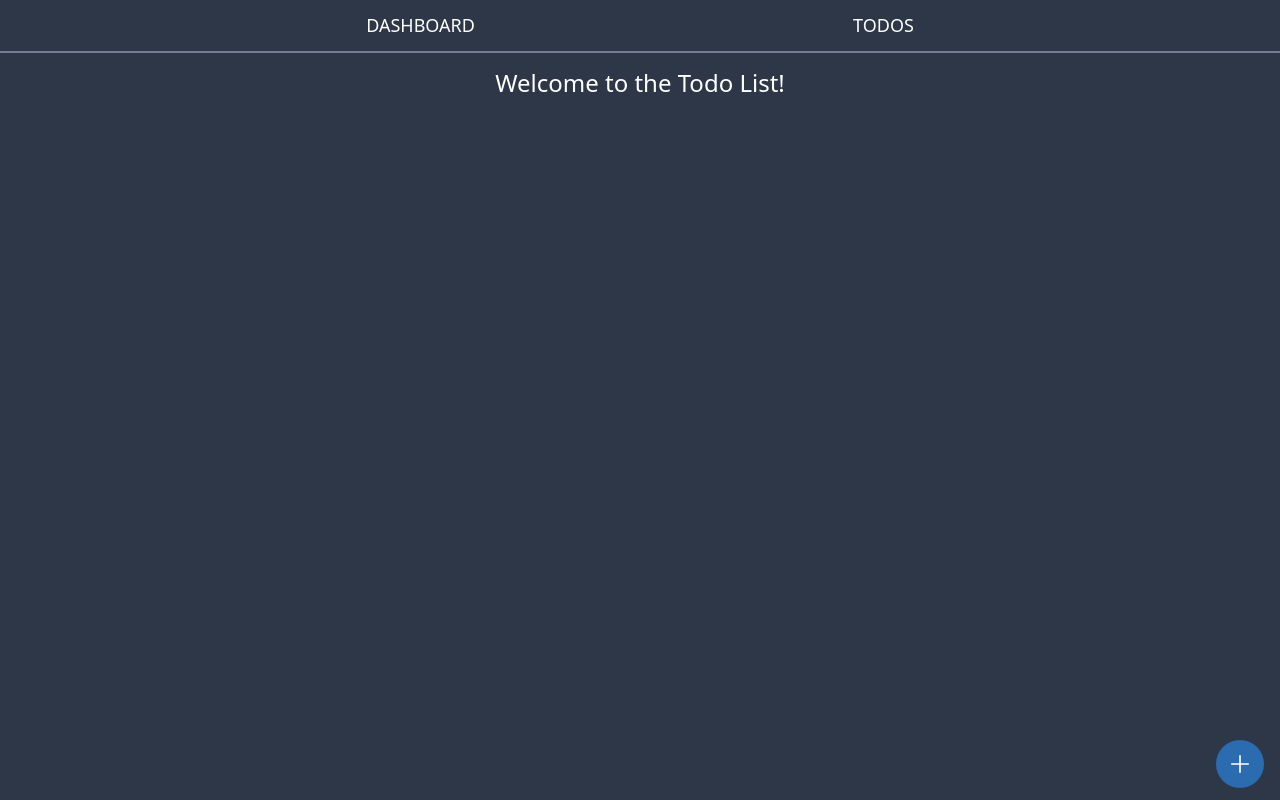
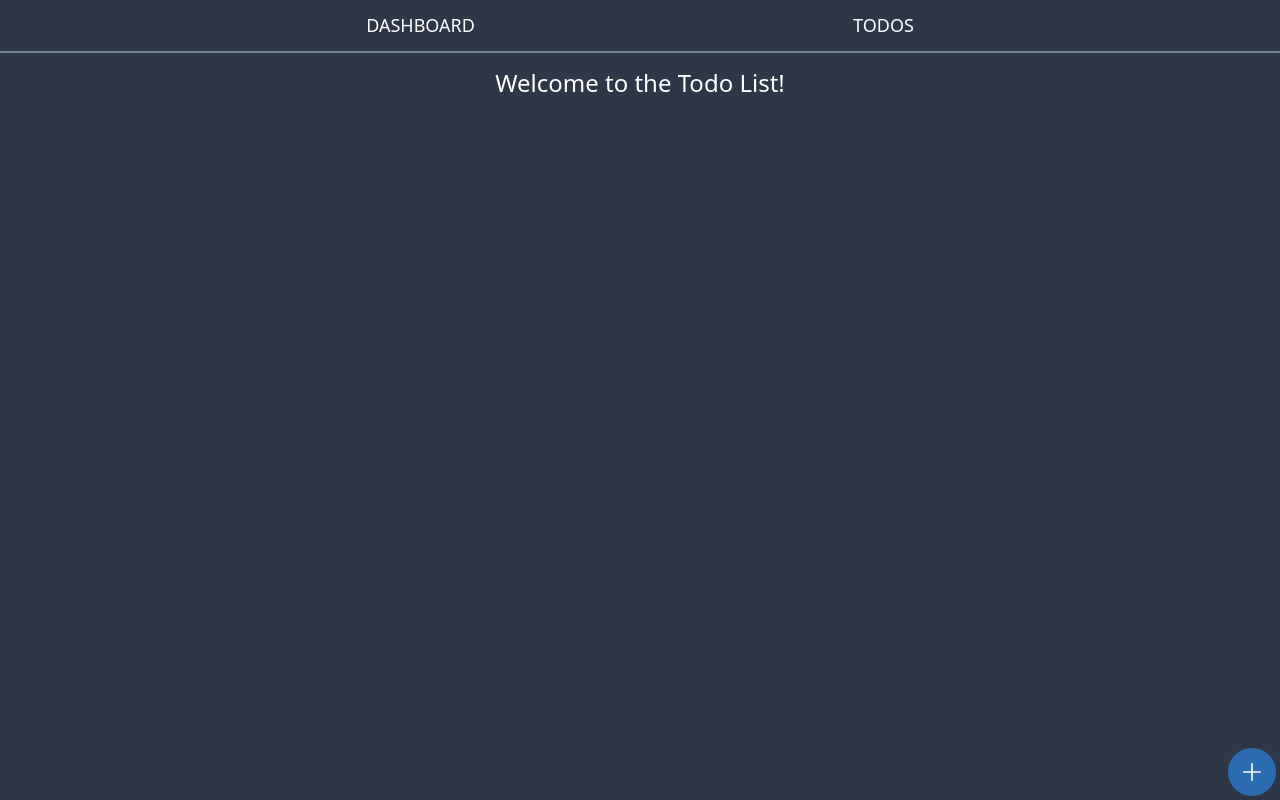
Before and after one commit to georgeletsos/angular-todo-list, an Angular app: page /dashboard in a window 1280 px wide. Built offline with nearby package versions, Linux system fonts and the light colour scheme; what angular-in-memory-web-api would draw is missing.

Commit message:
Lowered the create todo button distance from the end of the screen

```diff
--- a/src/app/app.component.html
+++ b/src/app/app.component.html
@@ -6,7 +6,7 @@
 
     <a
       routerLink="/todos/create"
-      class="btn btn-icon btn-round btn-blue mb-3 mr-4 fixed bottom-0 right-0"
+      class="btn btn-icon btn-round btn-blue mb-1 mr-1 fixed bottom-0 right-0"
     >
       <svg
         class="w-4 h-4 fill-current text-white"
```
